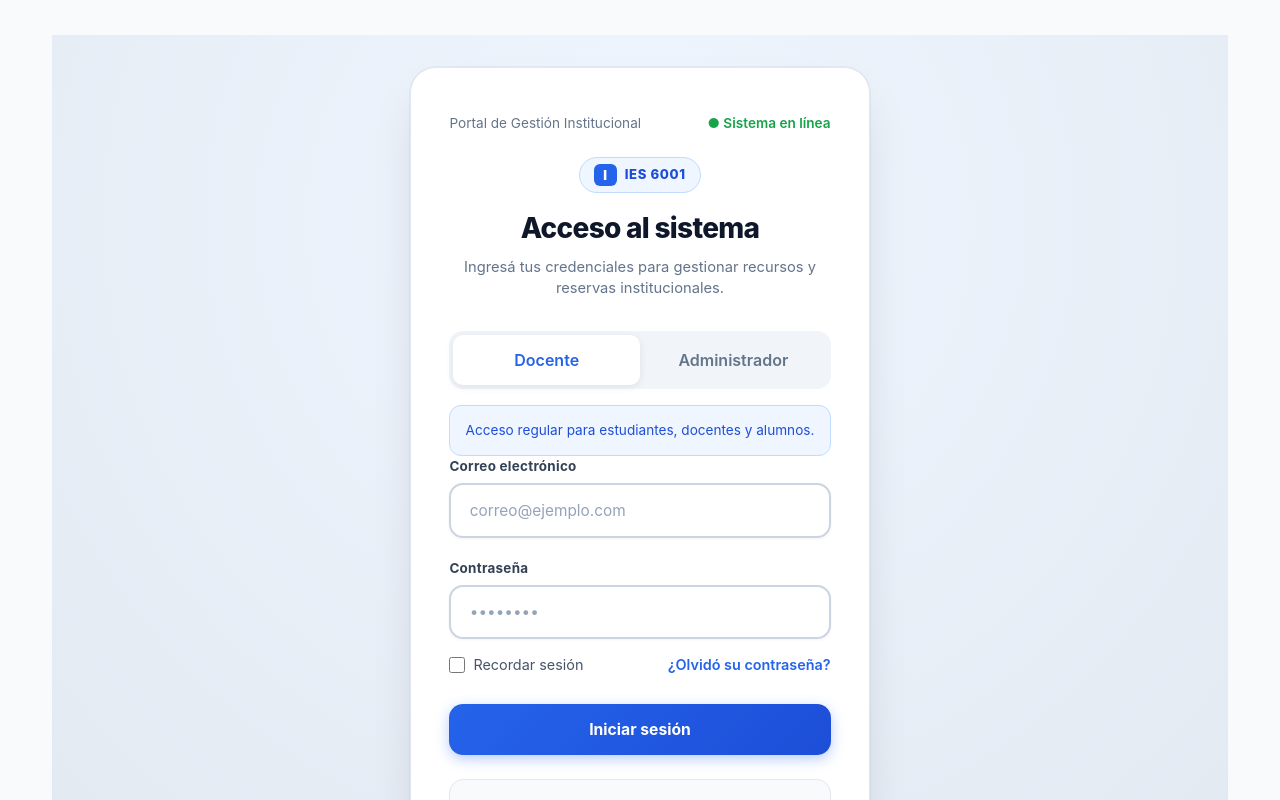
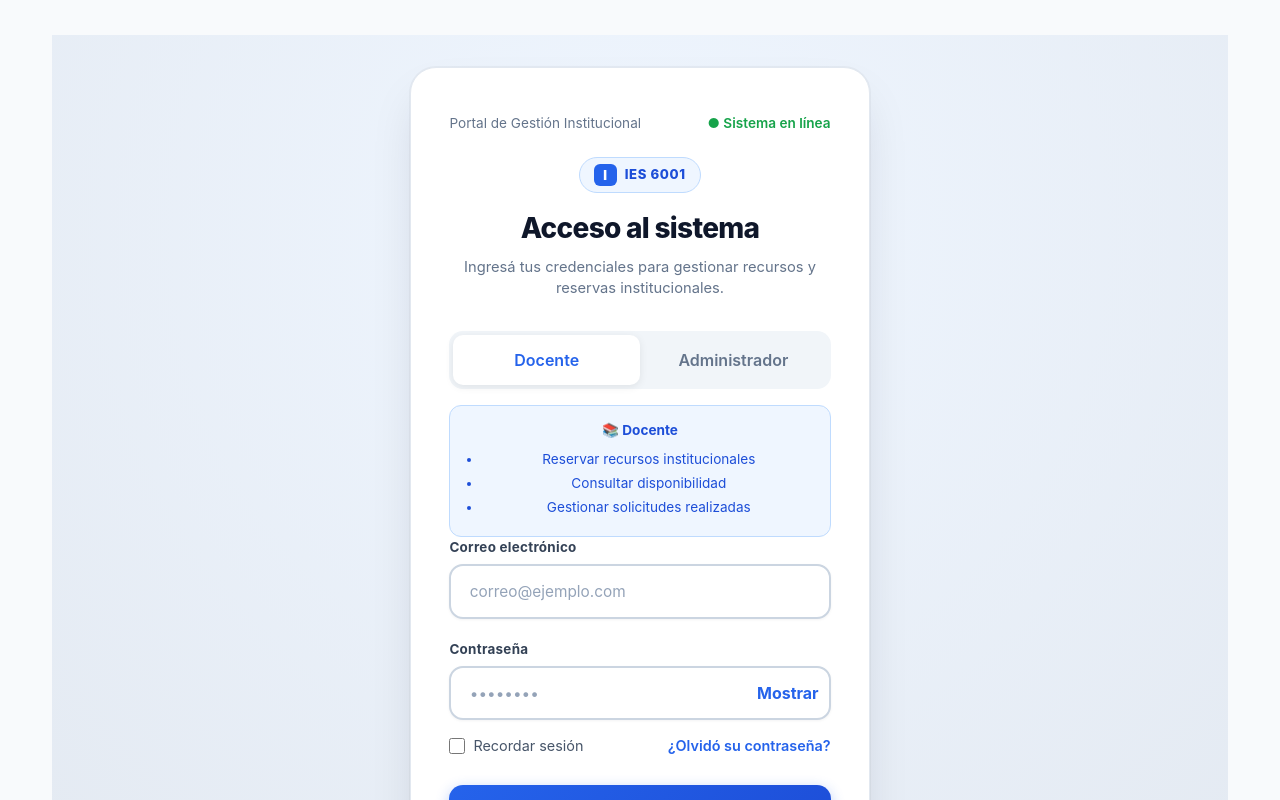
Before and after one commit to Facundo070/proyecto-reserva, an Angular app in the folder ies6001-frontend/: page /login in a window 1280 px wide. Shown: the top 800 px of the page. Built offline with nearby package versions, Linux system fonts and the light colour scheme.

Commit message:
feat: mejora visual login y selector de roles

```diff
--- a/ies6001-frontend/src/app/app.css
+++ b/ies6001-frontend/src/app/app.css
@@ -1102,3 +1102,29 @@ textarea {
   font-weight: 700;
   color: #2563eb;
 }
+.password-wrapper {
+  position: relative;
+}
+
+.toggle-password-btn {
+  position: absolute;
+  right: 12px;
+  top: 50%;
+  transform: translateY(-50%);
+
+  border: none;
+  background: transparent;
+
+  color: #2563eb;
+  font-weight: 700;
+
+  cursor: pointer;
+}
+.login-info ul {
+  margin-top: .5rem;
+  padding-left: 1.1rem;
+}
+
+.login-info li {
+  margin-bottom: .25rem;
+}
--- a/ies6001-frontend/src/app/app.ts
+++ b/ies6001-frontend/src/app/app.ts
@@ -59,25 +59,59 @@ export class App {
 </div>
 
 <div class="role-selector">
-  <button type="button" class="role-btn active">
+  <button
+    type="button"
+    class="role-btn"
+    [class.active]="selectedRole() === 'DOCENTE'"
+    (click)="selectedRole.set('DOCENTE')"
+  >
     Docente
   </button>
 
-  <button type="button" class="role-btn">
+  <button
+    type="button"
+    class="role-btn"
+    [class.active]="selectedRole() === 'ADMIN'"
+    (click)="selectedRole.set('ADMIN')"
+  >
     Administrador
   </button>
 </div>
 
+
 <div class="login-info">
-  Acceso regular para estudiantes, docentes y alumnos.
+
+  @if (selectedRole() === 'DOCENTE') {
+
+    <strong>📚 Docente</strong>
+
+    <ul>
+      <li>Reservar recursos institucionales</li>
+      <li>Consultar disponibilidad</li>
+      <li>Gestionar solicitudes realizadas</li>
+    </ul>
+
+  } @else {
+
+    <strong>🛠️ Administrador</strong>
+
+    <ul>
+      <li>Gestionar recursos</li>
+      <li>Aprobar reservas</li>
+      <li>Administrar usuarios</li>
+    </ul>
+
+  }
+
 </div>
-
 
 
         <form [formGroup]="form" (ngSubmit)="submit()" class="auth-form">
           <label class="form-field-group">
             <span class="field-label">Correo electrónico</span>
-            <div class="input-wrap">
+            <div class="input-wrap icon-input">
+
+
   <input
     formControlName="email"
     type="email"
@@ -90,12 +124,23 @@ export class App {
           <label class="form-field-group">
             <span class="field-label">Contraseña</span>
             <div class="input-wrap">
+             <div class="password-wrapper">
+
   <input
     formControlName="password"
-                type="password"
+    [type]="showPassword() ? 'text' : 'password'"
     placeholder="••••••••"
     class="form-input rounded-input"
   />
+
+  <button
+    type="button"
+    class="toggle-password-btn"
+    (click)="showPassword.set(!showPassword())"
+  >
+    {{ showPassword() ? 'Ocultar' : 'Mostrar' }}
+  </button>
+</div>
             </div>
           </label>
 
@@ -148,6 +193,8 @@ export class LoginPage {
 
   readonly error = signal<string>('');
   readonly loading = signal(false);
+  readonly showPassword = signal(false);
+  readonly selectedRole = signal<'DOCENTE' | 'ADMIN'>('DOCENTE');
 
   submit(): void {
     if (this.form.invalid) {
```
Also changed, not shown: 2 other files (tests, documents, lock files or other folders). Lines whose indentation alone changed are shown as unchanged.
